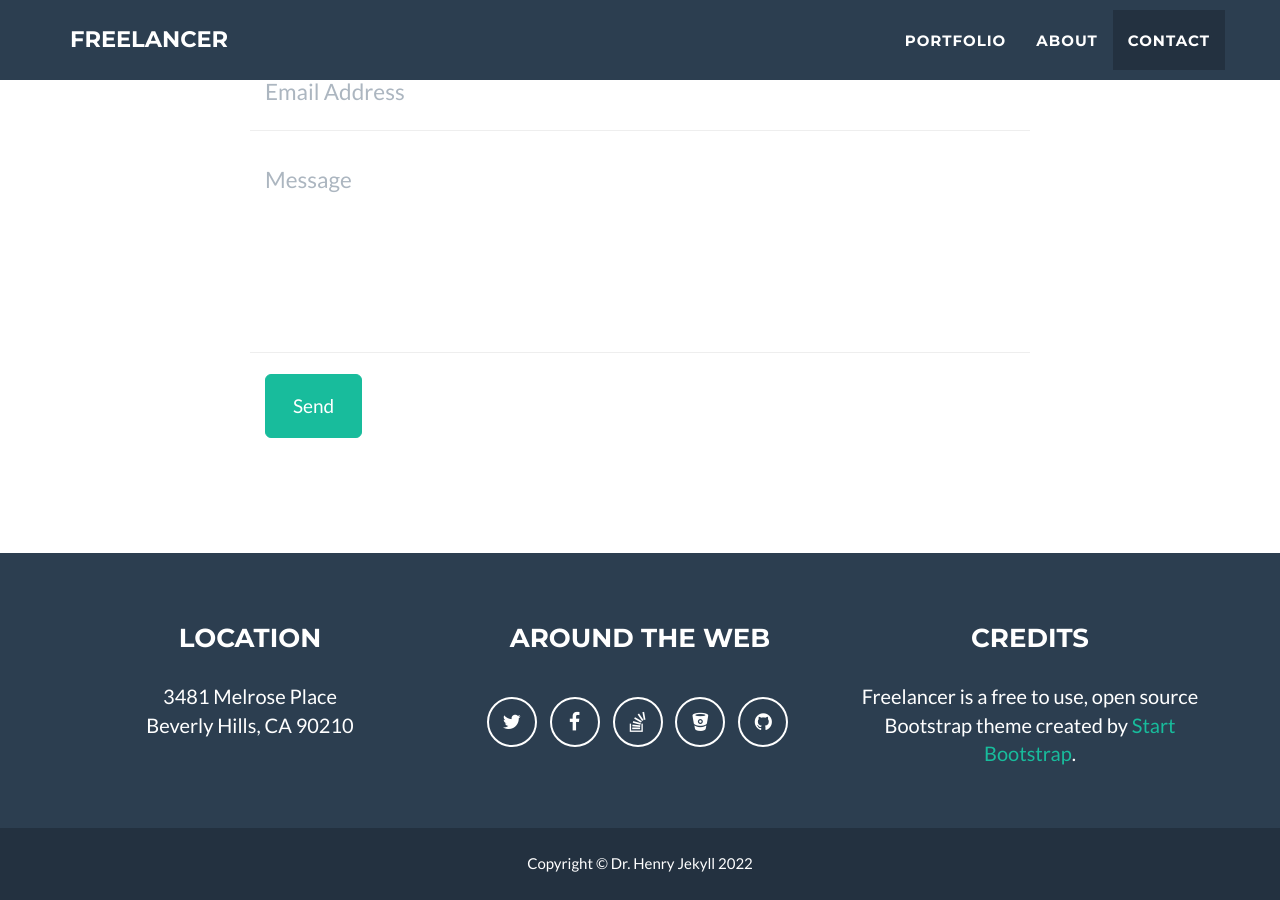
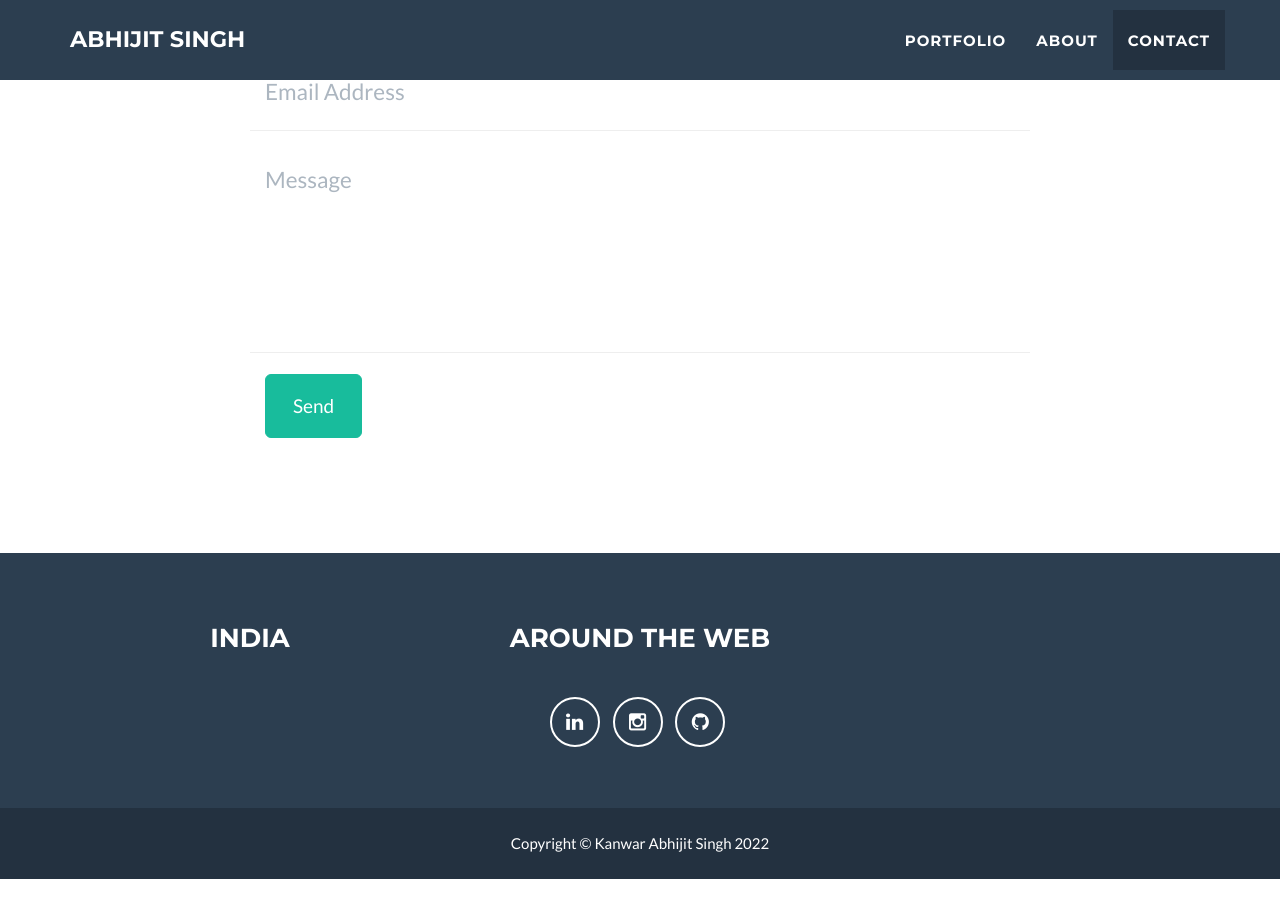
Before and after one commit to therealkasthetics/therealkasthetics.github.io, a Jekyll site: the page built from _posts/2014-07-18-project-1.markdown, in a window 1280 px wide and 900 px high, scrolled down 2439 px. Built offline with Jekyll 4.4.1, drawn with Linux system fonts in a browser that asks for light colours; after the commit the page ends 3318 px from its top, so only the background shows below that; some of the changed text lies outside the part shown.

Commit message:
Update _config.yml

```diff
--- a/_config.yml
+++ b/_config.yml
@@ -1,11 +1,11 @@
 # Site settings
-title: Freelancer
-email: your-email@domain.com
-url: https://github.com/jeromelachaud/freelancer-theme
-description: "Write an awesome description for your new site here. You can edit this line in _config.yml. It will appear in your document head meta (for Google search results) and in your feed.xml site description."
-keywords: "your keywords, separated by commas"
-skills: "Web Developer - Graphic Artist - User Experience Designer"
-meta_author: LastName FirstName
+title: Abhijit Singh
+email: therealkasthetics@gmail.com
+url: https://www.therealkasthetics.github.io/
+description: "Abhijit loves creating cool iOS and Android projects in his free time. Coding is his passion which makes it all the more fun to deal with bugs and bottlnecks."
+keywords: "iOS,android,ui,ux,tetris,portfolio"
+skills: "iOS - Android - UI/UX"
+meta_author: Singh Abhijit
 
 # Google webmaster tools
 google_verify:
@@ -32,31 +32,18 @@ color:
 
 # Footer settings
 footer:
-  copyright: Dr. Henry Jekyll
-  location: Location
+  copyright: Kanwar Abhijit Singh
+  location: India
   social: Around the Web
-  credits: Credits
 
 # Social networks usernames (many more available: google-plus, flickr, dribbble, pinterest, instagram, tumblr, linkedin, etc.)
 social:
-  - title: twitter
-    url: http://twitter.com/jekyllrb
-  - title: facebook
-    url:
-  - title: stack-overflow
-    url: http://stackoverflow.com/questions/tagged/jekyll
-  - title: bitbucket
-    url: http://bitbucket.org/jekyll
+  - title: linkedin
+    url: https://www.linkedin.com/in/abhijit-singh-538049108/
+  - title: instagram
+    url: https://www.instagram.com/forceandflex/
   - title: github
-    url: http://github.com/jekyll
-
-# Postal address (add as many lines as necessary)
-address:
-  - line: 3481 Melrose Place
-  - line: Beverly Hills, CA 90210
-
-# Credits content
-credits: 'Freelancer is a free to use, open source Bootstrap theme created by <a href="http://startbootstrap.com">Start Bootstrap</a>.'
+    url: https://github.com/therealkasthetics/therealkasthetics.github.io
 
 # Build settings
 markdown: kramdown
```
